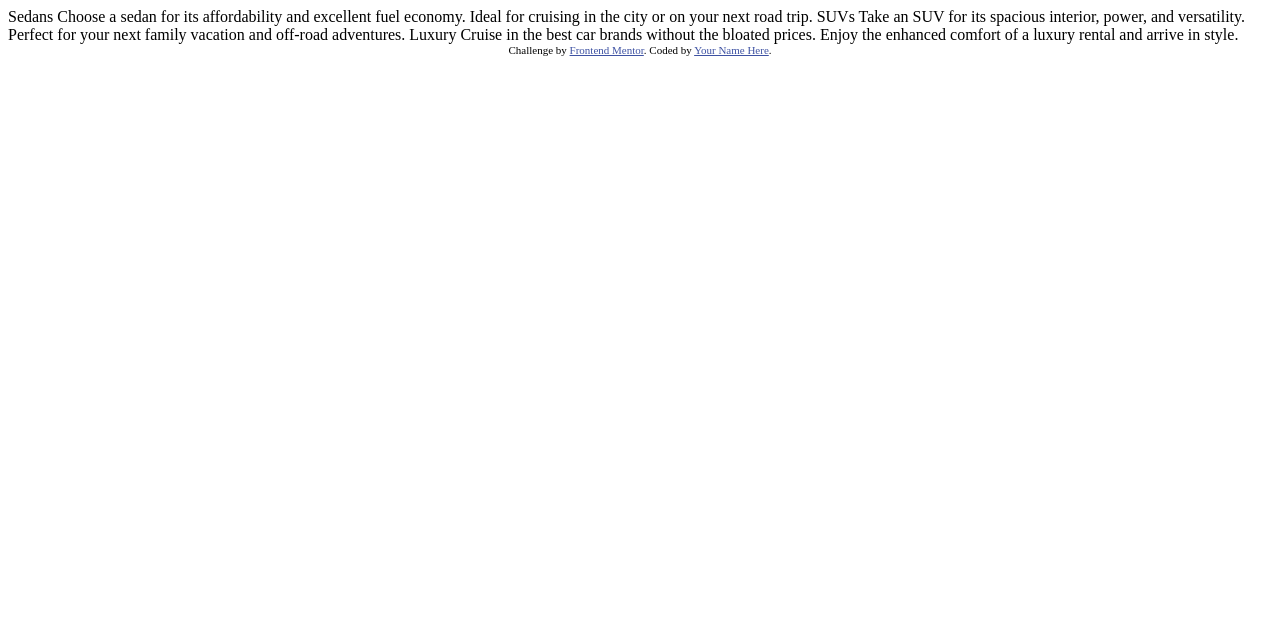
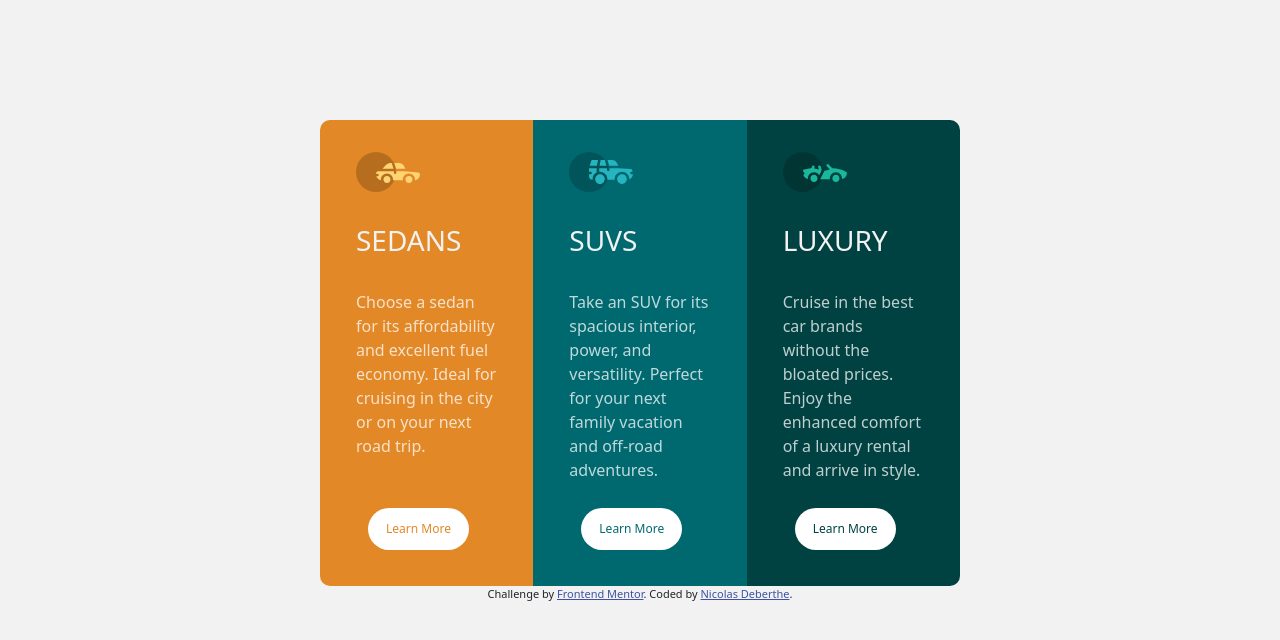
Before and after one commit to Macberthe/3-Column, a plain HTML site: page index.html in a window 1280 px wide. Drawn offline with nearby package versions, Linux system fonts and the light colour scheme.

Commit message:
Add style CSS

```diff
--- /dev/null
+++ b/Style.css
@@ -0,0 +1,89 @@
+
+body {
+   /* font-family:Lexend Deca;*/
+    background: hsl(0, 0%, 95%);
+    Font size: 15px;
+}
+
+/*Container desing */
+.row {
+    padding-top: 15vh;
+}
+.container {
+    height: 40vh;
+}
+
+/* Column color */
+#First {
+    background-color: hsl(31, 77%, 52%);
+    border-top-left-radius: 10px;
+    border-bottom-left-radius: 10px;
+}
+#Second {
+    background-color: hsl(184, 100%, 22%);
+}
+
+#Third {
+    border-top-right-radius: 10px;
+    border-bottom-right-radius: 10px;
+    background-color:hsl(179, 100%, 13%);
+}
+/* image desing */
+.img {
+    margin-top : 2rem;
+    margin-bottom : 2rem;
+}
+
+/* Text styles */
+
+p {
+    color: hsla(0, 0%, 100%, 0.75);
+}
+
+h3 {
+    color: hsl(0, 0%, 95%);
+    margin-bottom: 2rem;
+}
+/* Buttons */
+button {
+    margin: 3em;
+    padding: 1em 1.5em;
+    font-size: 12px;
+    font-weight: 500;
+    color: #000;
+    background-color: #fff;
+    border: none;
+    border-radius: 45px;
+    transition: all 0.3s ease 0s;
+    cursor: pointer;
+    outline: none;
+}
+
+.button-1 {
+    color: hsl(31, 77%, 52%);
+}
+
+.button-2 {
+    color: hsl(184, 100%, 22%);
+}
+
+.button-3 {
+    color: hsl(179, 100%, 13%);
+}
+
+/* Hovered Button */
+button:hover {
+ color: #fff;
+ border: 1px solid;
+ border-color: #fff;
+}
+
+.button-1:hover {
+ background-color: hsl(31, 77%, 52%);
+}
+.button-2:hover {
+ background-color: hsl(184, 100%, 22%);
+}
+.button-3:hover {
+ background-color: hsl(179, 100%, 13%);
+}
--- a/index.html
+++ b/index.html
@@ -5,7 +5,9 @@
   <meta name="viewport" content="width=device-width, initial-scale=1.0"> <!-- displays site properly based on user's device -->
 
   <link rel="icon" type="image/png" sizes="32x32" href="./images/favicon-32x32.png">
-
+  <!-- Bootstrap-->
+  <link href="https://cdn.jsdelivr.net/npm/bootstrap@5.1.3/dist/css/bootstrap.min.css" rel="stylesheet" integrity="sha384-1BmE4kWBq78iYhFldvKuhfTAU6auU8tT94WrHftjDbrCEXSU1oBoqyl2QvZ6jIW3" crossorigin="anonymous">
+  <link rel="stylesheet" href="Style.css">
   <title>Frontend Mentor | 3-column preview card component</title>
 
   <!-- Feel free to remove these styles or customise in your own stylesheet 👍 -->
@@ -15,22 +17,53 @@
   </style>
 </head>
 <body>
-
-  Sedans
-  Choose a sedan for its affordability and excellent fuel economy. Ideal for cruising in the city
-  or on your next road trip.
-
-  SUVs
-  Take an SUV for its spacious interior, power, and versatility. Perfect for your next family vacation
-  and off-road adventures.
-
-  Luxury
-  Cruise in the best car brands without the bloated prices. Enjoy the enhanced comfort of a luxury
-  rental and arrive in style.
+  <div class="container-fluid">
+    <div class="row justify-content-center">
+        <div class="col-2" id="First">
+          <div class="container">
+            <div class="img">
+              <img src="/images/icon-sedans.svg" alt="Sedans">
+            </div>
+          <h3>SEDANS</h3>
+          <p>Choose a sedan for its affordability and excellent fuel economy. Ideal for cruising in the city
+          or on your next road trip.</p>
+          </div>
+          <button class="button-1">
+            Learn More
+          </button>
+        </div>
+        <div class="col-2" id="Second">
+          <div class="container">
+            <div class="img">
+              <img src="/images/icon-suvs.svg" alt="SUV">
+            </div>
+          <h3>SUVS</h3>
+          <p>Take an SUV for its spacious interior, power, and versatility. Perfect for your next family vacation
+          and off-road adventures.</p>
+          </div>
+          <button class="button-2">
+            Learn More
+          </button>
+        </div>
+        <div class="col-2" id="Third">
+          <div class="container">
+            <div class="img">
+              <img src="/images/icon-luxury.svg" alt="Luxury">
+            </div>
+          <h3>LUXURY</h3>
+          <p>Cruise in the best car brands without the bloated prices. Enjoy the enhanced comfort of a luxury
+          rental and arrive in style.</p>
+          </div>
+          <button class="button-3">
+            Learn More
+          </button>
+        </div>
+    </div>
+  </div>
 
   <div class="attribution">
     Challenge by <a href="https://www.frontendmentor.io?ref=challenge" target="_blank">Frontend Mentor</a>.
-    Coded by <a href="#">Your Name Here</a>.
+    Coded by <a href="#">Nicolas Deberthe</a>.
   </div>
 </body>
 </html>
```
Also changed, not shown: 1 other file.
